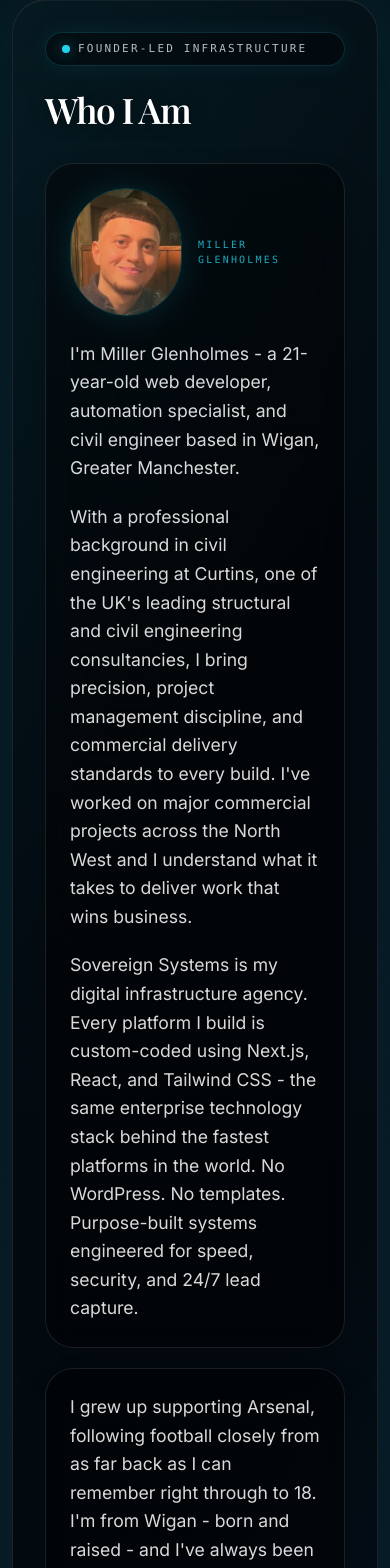
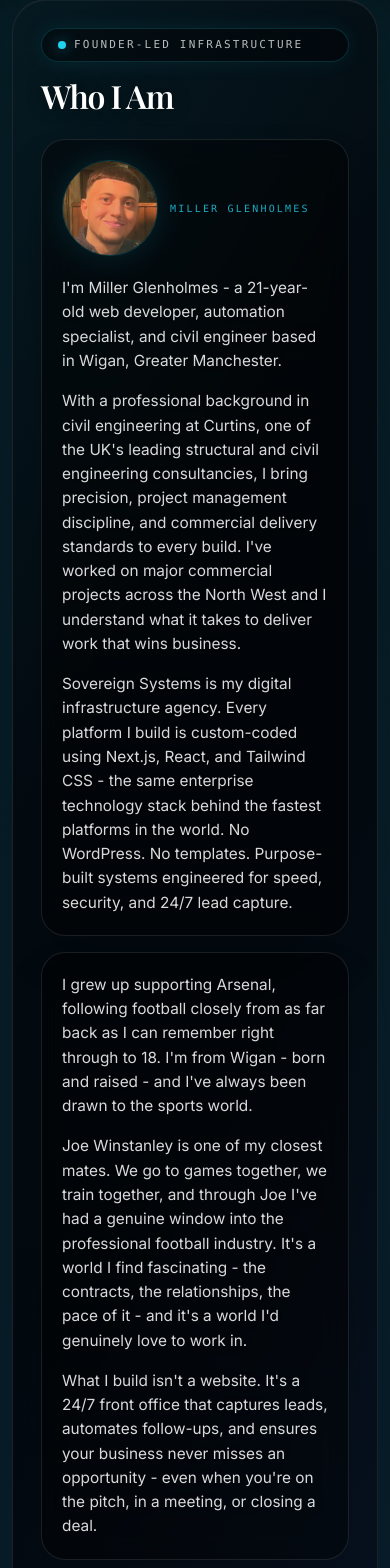
Before and after one commit to Millerg105/sovereign-health-systems, a Next.js app: page /portfolio in a window 390 px wide. Shown: the part 949-2517 px from the top of the page. Built offline with nearby package versions, Linux system fonts and the light colour scheme; a web font is replaced by a local one.

Commit message:
Allow Supabase uploads in CSP

```diff
--- a/components/portfolio/portfolio-about.tsx
+++ b/components/portfolio/portfolio-about.tsx
@@ -5,46 +5,46 @@ import { PortfolioPage } from "@/components/portfolio/portfolio-page";
 export function PortfolioAbout() {
   return (
     <PortfolioPage>
-      <div className="flex h-full flex-col px-8 py-8 sm:px-10 sm:py-10 lg:px-14 lg:py-12">
+      <div className="flex h-full flex-col px-7 py-7 sm:px-9 sm:py-8 lg:px-12 lg:py-9">
         <div className="inline-flex items-center gap-2 rounded-full border border-brand-cyan/18 bg-black/40 px-4 py-2 font-mono text-[11px] uppercase tracking-[0.2em] text-white/72 shadow-[0_0_22px_rgba(34,211,238,0.08)]">
           <span className="h-2 w-2 rounded-full bg-brand-cyan shadow-[0_0_14px_rgba(34,211,238,0.5)]" /> Founder-Led Infrastructure
         </div>
-        <h2 className="mt-6 font-heading text-[clamp(2.2rem,4.2vw,4.7rem)] font-semibold tracking-[-0.04em] text-white">Who I Am</h2>
+        <h2 className="mt-4 font-heading text-[clamp(2rem,3.9vw,4.2rem)] font-semibold tracking-[-0.04em] text-white">Who I Am</h2>
 
-        <div className="mt-8 grid flex-1 gap-5 lg:grid-cols-2">
-          <div className="glass-panel rounded-[28px] border-white/10 p-6 lg:p-8">
-            <div className="mb-6 flex items-center gap-4">
-              <div className="relative h-32 w-32 overflow-hidden rounded-full border border-brand-cyan/25 shadow-[0_0_30px_rgba(34,211,238,0.14)]">
+        <div className="mt-6 grid flex-1 gap-4 lg:grid-cols-2">
+          <div className="glass-panel rounded-[24px] border-white/10 p-5 lg:p-6">
+            <div className="mb-5 flex items-center gap-3">
+              <div className="relative h-24 w-24 overflow-hidden rounded-full border border-brand-cyan/25 shadow-[0_0_30px_rgba(34,211,238,0.14)] lg:h-28 lg:w-28">
                 <Image src="/founder-photo-new.png" alt="Miller Glenholmes" fill className="object-cover object-center" sizes="128px" />
                 <div className="absolute inset-0 bg-[linear-gradient(180deg,transparent,rgba(34,211,238,0.12))]" />
               </div>
               <div className="font-mono text-[10px] uppercase tracking-[0.22em] text-brand-cyan/80">Miller Glenholmes</div>
             </div>
-            <p>
+            <p className="text-[0.96rem] leading-[1.58] sm:text-[1rem]">
               I&apos;m Miller Glenholmes - a 21-year-old web developer, automation specialist, and civil engineer based in Wigan, Greater Manchester.
             </p>
-            <p className="mt-5">
+            <p className="mt-4 text-[0.96rem] leading-[1.58] sm:text-[1rem]">
               With a professional background in civil engineering at Curtins, one of the UK&apos;s leading structural and civil engineering consultancies, I bring precision, project management discipline, and commercial delivery standards to every build. I&apos;ve worked on major commercial projects across the North West and I understand what it takes to deliver work that wins business.
             </p>
-            <p className="mt-5">
+            <p className="mt-4 text-[0.96rem] leading-[1.58] sm:text-[1rem]">
               Sovereign Systems is my digital infrastructure agency. Every platform I build is custom-coded using Next.js, React, and Tailwind CSS - the same enterprise technology stack behind the fastest platforms in the world. No WordPress. No templates. Purpose-built systems engineered for speed, security, and 24/7 lead capture.
             </p>
           </div>
 
-          <div className="glass-panel rounded-[28px] border-white/10 p-6 lg:p-8">
-            <p>
+          <div className="glass-panel rounded-[24px] border-white/10 p-5 lg:p-6">
+            <p className="text-[0.96rem] leading-[1.58] sm:text-[1rem]">
               I grew up supporting Arsenal, following football closely from as far back as I can remember right through to 18. I&apos;m from Wigan - born and raised - and I&apos;ve always been drawn to the sports world.
             </p>
-            <p className="mt-5">
+            <p className="mt-4 text-[0.96rem] leading-[1.58] sm:text-[1rem]">
               Joe Winstanley is one of my closest mates. We go to games together, we train together, and through Joe I&apos;ve had a genuine window into the professional football industry. It&apos;s a world I find fascinating - the contracts, the relationships, the pace of it - and it&apos;s a world I&apos;d genuinely love to work in.
             </p>
-            <p className="mt-5">
+            <p className="mt-4 text-[0.96rem] leading-[1.58] sm:text-[1rem]">
               What I build isn&apos;t a website. It&apos;s a 24/7 front office that captures leads, automates follow-ups, and ensures your business never misses an opportunity - even when you&apos;re on the pitch, in a meeting, or closing a deal.
             </p>
           </div>
         </div>
 
-        <div className="mt-8 font-body text-base font-semibold text-brand-cyan text-glow sm:text-lg">
+        <div className="mt-5 font-body text-sm font-semibold text-brand-cyan text-glow sm:text-base">
           Every missed call is a missed contract. I&apos;m here to stop that leak.
         </div>
       </div>
--- a/components/portfolio/portfolio-showcase.tsx
+++ b/components/portfolio/portfolio-showcase.tsx
@@ -13,20 +13,20 @@ type PortfolioShowcaseProps = {
 export function PortfolioShowcase({ groups }: PortfolioShowcaseProps) {
   return (
     <PortfolioPage>
-      <div className="flex h-full flex-col px-8 py-8 sm:px-10 sm:py-10 lg:px-14 lg:py-12">
-        <h2 className="font-heading text-[clamp(2.2rem,4.2vw,4.6rem)] font-semibold tracking-[-0.04em] text-white">Portfolio Showcase</h2>
-        <p className="mt-3 max-w-4xl font-body text-[1rem] leading-[1.7] text-white/68 sm:text-[1.08rem]">
+      <div className="flex h-full flex-col px-7 py-7 sm:px-9 sm:py-8 lg:px-12 lg:py-9">
+        <h2 className="font-heading text-[clamp(2rem,3.9vw,4.2rem)] font-semibold tracking-[-0.04em] text-white">Portfolio Showcase</h2>
+        <p className="mt-2 max-w-4xl font-body text-[0.95rem] leading-[1.6] text-white/68 sm:text-[1rem]">
           Platforms built across accountancy, trades, fitness, automotive, e-commerce, and professional services.
         </p>
 
-        <div className="mt-8 grid flex-1 gap-4 lg:grid-cols-2 xl:grid-cols-3">
+        <div className="mt-5 grid flex-1 gap-3 lg:grid-cols-2 xl:grid-cols-3">
           {groups.map((group) => (
-            <section key={group.id} className="glass-panel flex flex-col rounded-[28px] border-white/10 p-4">
-              <div className="mb-4 flex items-center justify-between gap-3">
-                <h3 className="font-body text-lg font-semibold uppercase tracking-[0.06em] text-white">{group.label}</h3>
+            <section key={group.id} className="glass-panel flex flex-col rounded-[24px] border-white/10 p-3">
+              <div className="mb-3 flex items-center justify-between gap-3">
+                <h3 className="font-body text-base font-semibold uppercase tracking-[0.06em] text-white">{group.label}</h3>
                 <span className="font-mono text-[10px] uppercase tracking-[0.18em] text-brand-cyan/80">Hero Frame</span>
               </div>
-              <div className="portfolio-showcase-card min-h-[290px] flex-1">
+              <div className="portfolio-showcase-card min-h-[220px] flex-1">
                 {group.heroImage.exists ? (
                   <Image src={group.heroImage.src} alt={group.heroImage.alt} fill className="object-cover object-top" />
                 ) : (
@@ -34,19 +34,19 @@ export function PortfolioShowcase({ groups }: PortfolioShowcaseProps) {
                 )}
                 <div className="pointer-events-none absolute inset-0 bg-[linear-gradient(180deg,transparent,rgba(2,6,11,0.12)_55%,rgba(2,6,11,0.85))]" />
               </div>
-              <div className="mt-4 flex items-center justify-between gap-3">
+              <div className="mt-3 flex items-center justify-between gap-2">
                 <div className="font-mono text-[10px] uppercase tracking-[0.18em] text-white/45">Project Link</div>
                 {group.siteHref ? (
                   <Link
                     href={group.siteHref}
                     target="_blank"
                     rel="noreferrer noopener"
-                    className="inline-flex items-center rounded-full border border-brand-cyan/28 bg-brand-cyan/10 px-4 py-2 font-mono text-[11px] uppercase tracking-[0.14em] text-cyan-50 transition-all hover:-translate-y-px hover:border-brand-cyan/55 hover:bg-brand-cyan/15"
+                    className="inline-flex items-center rounded-full border border-brand-cyan/28 bg-brand-cyan/10 px-3 py-1.5 font-mono text-[10px] uppercase tracking-[0.14em] text-cyan-50 transition-all hover:-translate-y-px hover:border-brand-cyan/55 hover:bg-brand-cyan/15"
                   >
                     {group.siteLabel}
                   </Link>
                 ) : (
-                  <div className="inline-flex items-center rounded-full border border-white/10 bg-white/[0.03] px-4 py-2 font-mono text-[11px] uppercase tracking-[0.14em] text-brand-cyan/90">
+                  <div className="inline-flex items-center rounded-full border border-white/10 bg-white/[0.03] px-3 py-1.5 font-mono text-[10px] uppercase tracking-[0.14em] text-brand-cyan/90">
                     {group.siteLabel}
                   </div>
                 )}
--- a/lib/portfolio.ts
+++ b/lib/portfolio.ts
@@ -90,7 +90,8 @@ const PROJECTS: ProjectDefinition[] = [
     subtitle: "Plumbing Services",
     typeLabel: "NICHE ADAPTATION",
     summaryTitle: "Project Summary",
-    siteLabel: "Demo - available on request",
+    siteLabel: "View Gibson Plumbing Demo",
+    siteHref: "https://gibson-plumbing.vercel.app/",
     imageNames: ["gibson-1.png", "gibson-2.png", "gibson-3.png", "gibson-4.png"],
     paragraphs: [
       "Built using the Sovereign Systems pipeline to show how elite-quality infrastructure adapts across industries.",
@@ -106,7 +107,8 @@ const PROJECTS: ProjectDefinition[] = [
     subtitle: "Photography & Creative",
     typeLabel: "NICHE DEMO",
     summaryTitle: "Project Summary",
-    siteLabel: "Demo - available on request",
+    siteLabel: "View SikPix Demo",
+    siteHref: "https://sikpix.vercel.app/",
     imageNames: ["sikpix-1.png", "sikpix-2.png", "sikpix-3.png", "sikpix-4.png"],
     paragraphs: [
       "Demo platform built for a photography and creative services business.",
@@ -121,7 +123,8 @@ const PROJECTS: ProjectDefinition[] = [
     subtitle: "Personal Training & Fitness",
     typeLabel: "NICHE DEMO",
     summaryTitle: "Project Summary",
-    siteLabel: "Demo - available on request",
+    siteLabel: "View ALF Demo",
+    siteHref: "https://app-iota-drab.vercel.app/",
     imageNames: ["alf-1.png", "alf-2.png", "alf-3.png", "alf-4.png", "alf-5.png"],
     paragraphs: [
       "Platform built for a personal trainer showcasing training programmes, transformation galleries, client booking, and fitness-first brand design.",
--- a/next.config.ts
+++ b/next.config.ts
@@ -28,7 +28,7 @@ const nextConfig: NextConfig = {
           },
           {
             key: "Content-Security-Policy",
-            value: "default-src 'self'; script-src 'self' 'unsafe-inline' 'unsafe-eval' https://va.vercel-scripts.com; style-src 'self' 'unsafe-inline' https://fonts.googleapis.com; img-src 'self' data: https:; font-src 'self' https://fonts.gstatic.com; connect-src 'self' https://api.resend.com https://*.calendly.com;",
+            value: "default-src 'self'; script-src 'self' 'unsafe-inline' 'unsafe-eval' https://va.vercel-scripts.com; style-src 'self' 'unsafe-inline' https://fonts.googleapis.com; img-src 'self' data: https:; font-src 'self' https://fonts.gstatic.com; connect-src 'self' https://api.resend.com https://*.calendly.com https://*.supabase.co;",
           },
         ],
       },
```
